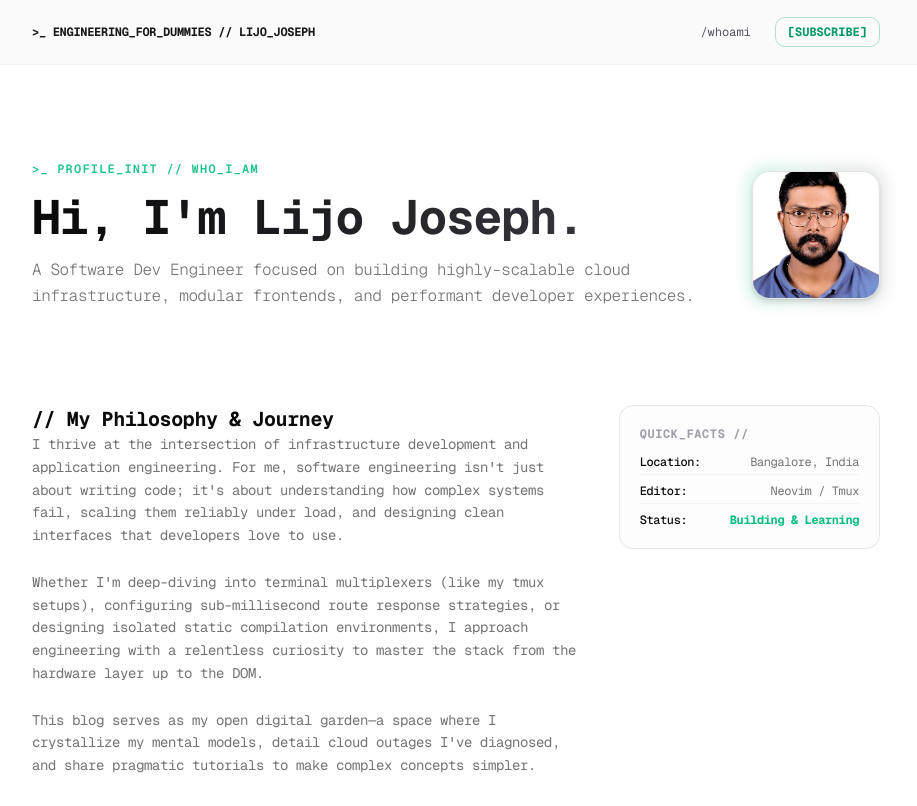
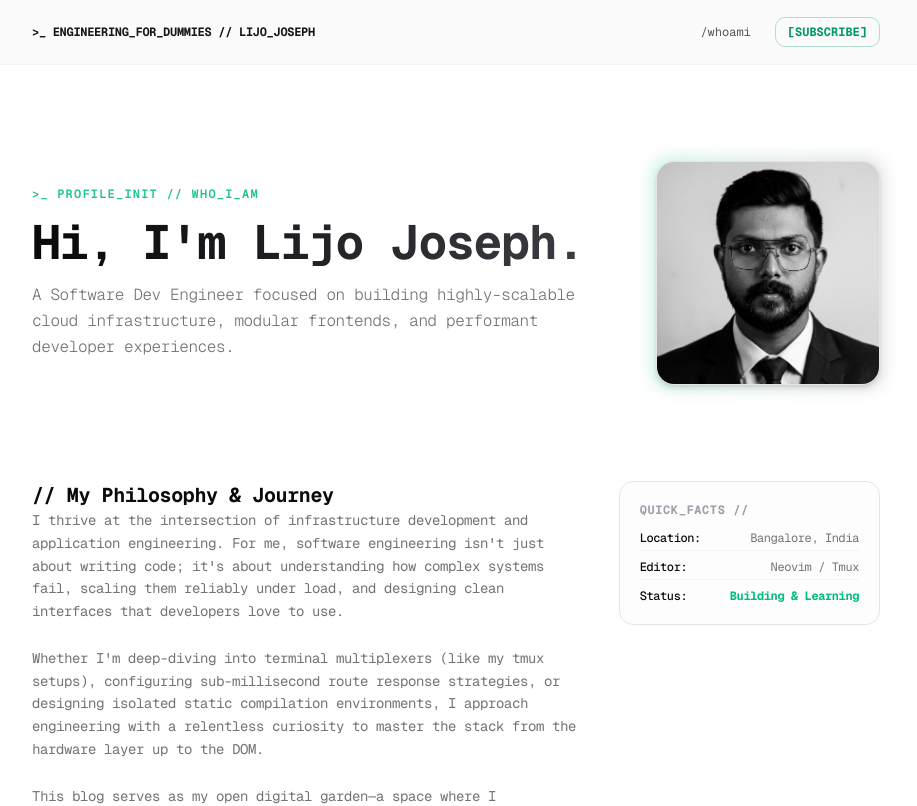
Before and after one commit to lijojosef/my-eng-blog, a Next.js app: page /about in a window 1280 px wide. Shown: the top 806 px of the page, without its empty margins (184-1101 px from the left). Built offline with nearby package versions, Linux system fonts and the light colour scheme.

Commit message:
chore: Adjust profile picture

```diff
--- a/src/app/about/page.tsx
+++ b/src/app/about/page.tsx
@@ -155,10 +155,9 @@ export default function AboutPage() {
             <div className="relative group flex-shrink-0">
               <div className="absolute -inset-1 rounded-2xl bg-gradient-to-r from-emerald-500 to-zinc-500 opacity-20 blur" />
               <img
-                src="/images/authors/lijo.jpg"
+                src="/images/profile_pic.jpeg"
                 alt="Lijo Joseph"
-                className="relative w-24 h-24 md:w-32 md:h-32 rounded-2xl object-cover border border-border bg-muted shadow-md"
-              />
+                className="relative w-56 h-56 rounded-2xl object-cover border border-border bg-muted shadow-md"              />
             </div>
           </motion.div>
 
```
Also changed, not shown: public/images/profile_pic.jpeg (added).
